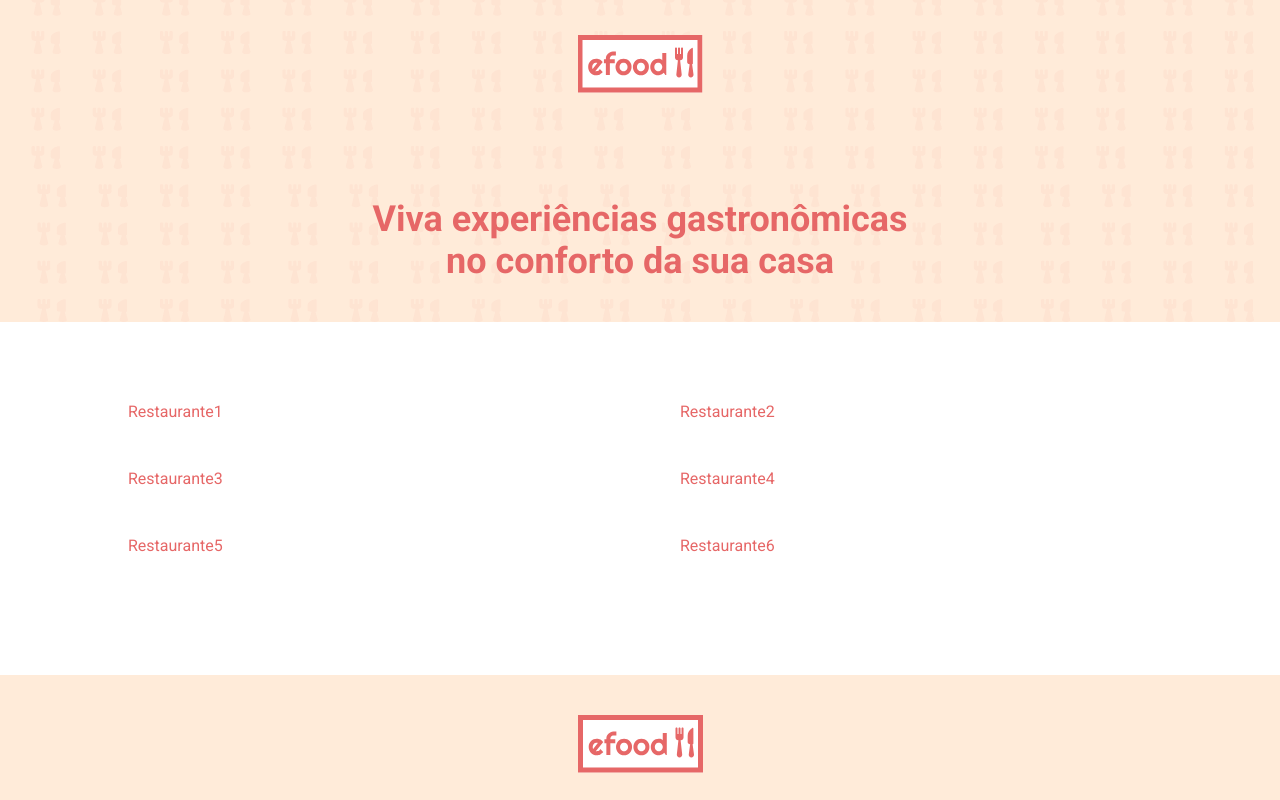
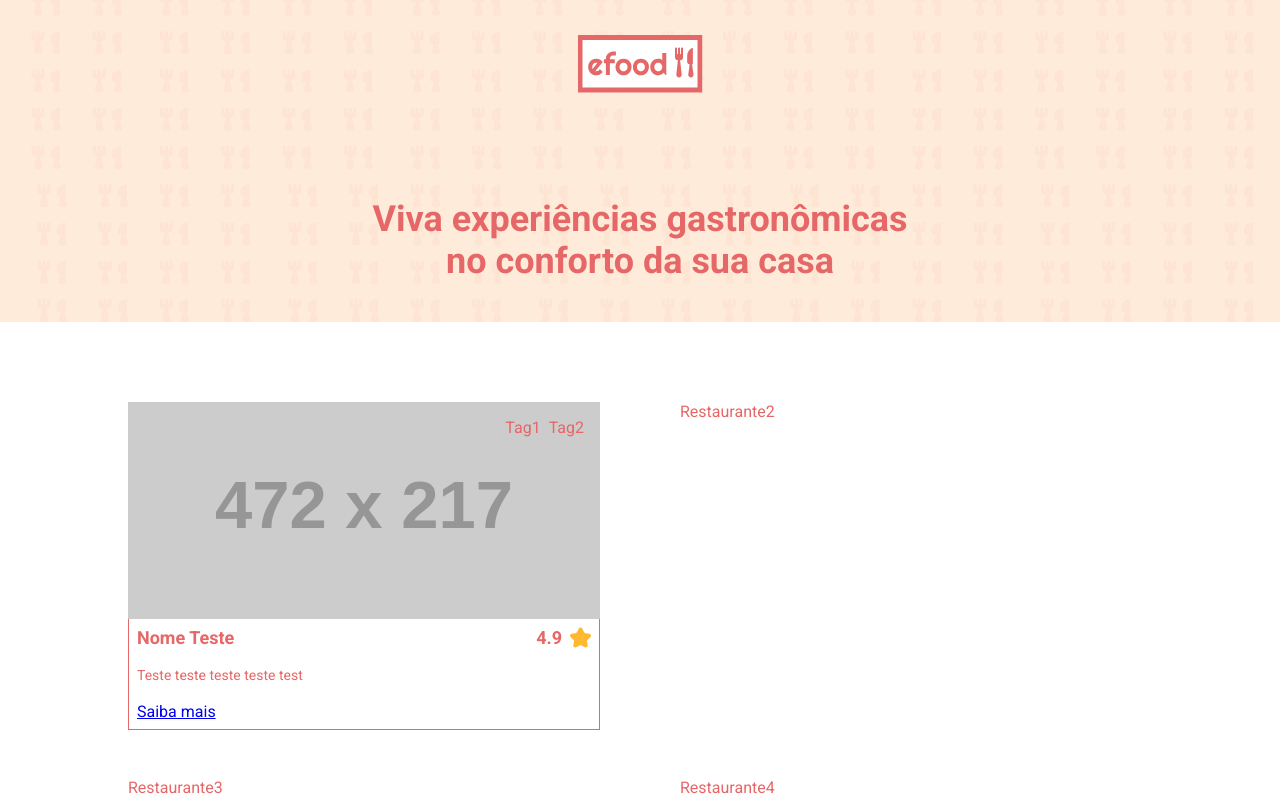
Before and after one commit to Aguiar-gabrielcosta/efood, a React (Create React App) app: page / in a window 1280 px wide. Shown: the top 800 px of the page. Built offline with nearby package versions, Linux system fonts and the light colour scheme.

Commit message:
Adiciona o componente de card de forma inicial

```diff
--- /dev/null
+++ b/src/components/RestaurantCard/index.tsx
@@ -0,0 +1,49 @@
+import {
+  Card,
+  CardInfos,
+  CardPrimaryInfo,
+  CardDescription,
+  CardTags
+} from './style'
+import star from '../../assets/images/star.svg'
+
+type Props = {
+  name: string
+  image: string
+  rating: number
+  description: string
+  tags: string[]
+  link: string
+}
+
+const RestaurantCard = ({
+  name,
+  image,
+  rating,
+  description,
+  tags,
+  link
+}: Props) => {
+  return (
+    <Card>
+      <CardTags>
+        {tags.map((tag) => (
+          <li key={tag}>{tag}</li>
+        ))}
+      </CardTags>
+      <img src={image} alt={name} />
+      <CardInfos>
+        <CardPrimaryInfo>
+          <h2>{name}</h2>
+          <span>
+            {rating} <img src={star} alt="estrela(s)" />
+          </span>
+        </CardPrimaryInfo>
+        <CardDescription>{description}</CardDescription>
+        <a href={link}>Saiba mais</a>
+      </CardInfos>
+    </Card>
+  )
+}
+
+export default RestaurantCard
--- /dev/null
+++ b/src/components/RestaurantCard/style.ts
@@ -0,0 +1,47 @@
+import styled from 'styled-components'
+
+export const Card = styled.div`
+  position: relative;
+
+  img {
+    display: block;
+  }
+`
+
+export const CardInfos = styled.div`
+  padding: 8px;
+  border: 1px solid ${(props) => props.theme.primaryColor};
+  border-top: none;
+`
+
+export const CardPrimaryInfo = styled.div`
+  display: flex;
+  justify-content: space-between;
+  align-items: center;
+  font-size: 1.125rem;
+  font-weight: bold;
+
+  h2 {
+    font-size: 1.125rem;
+  }
+
+  span {
+    display: flex;
+    align-items: center;
+    gap: 8px;
+  }
+`
+
+export const CardDescription = styled.div`
+  font-size: 0.875rem;
+  line-height: 22px;
+  margin: 16px 0;
+`
+
+export const CardTags = styled.div`
+  position: absolute;
+  top: 16px;
+  right: 16px;
+  display: flex;
+  gap: 8px;
+`
--- a/src/components/RestaurantList/index.tsx
+++ b/src/components/RestaurantList/index.tsx
@@ -1,3 +1,4 @@
+import RestaurantCard from '../RestaurantCard'
 import { RestaurantSection, Restaurants } from './styles'
 
 const RestaurantList = () => {
@@ -5,7 +6,16 @@ const RestaurantList = () => {
     <RestaurantSection>
       <div className="container">
         <Restaurants>
-          <li>Restaurante1</li>
+          <li>
+            <RestaurantCard
+              name="Nome Teste"
+              image="//placehold.it/472x217"
+              description="Teste teste teste teste test"
+              rating={4.9}
+              link="/"
+              tags={['Tag1', 'Tag2']}
+            />
+          </li>
           <li>Restaurante2</li>
           <li>Restaurante3</li>
           <li>Restaurante4</li>
--- a/src/models/restaurant.ts
+++ b/src/models/restaurant.ts
@@ -5,6 +5,7 @@ class Restaurant {
   tags: string[]
   rating: number
   description: string
+  link: string
 
   constructor(
     id: number,
@@ -12,7 +13,8 @@ class Restaurant {
     image: string,
     tags: string[],
     rating: number,
-    description: string
+    description: string,
+    link: string
   ) {
     this.id = id
     this.name = name
@@ -20,6 +22,7 @@ class Restaurant {
     this.tags = tags
     this.rating = rating
     this.description = description
+    this.link = link
   }
 }
 
```
Also changed, not shown: src/assets/images/star.svg (added).
